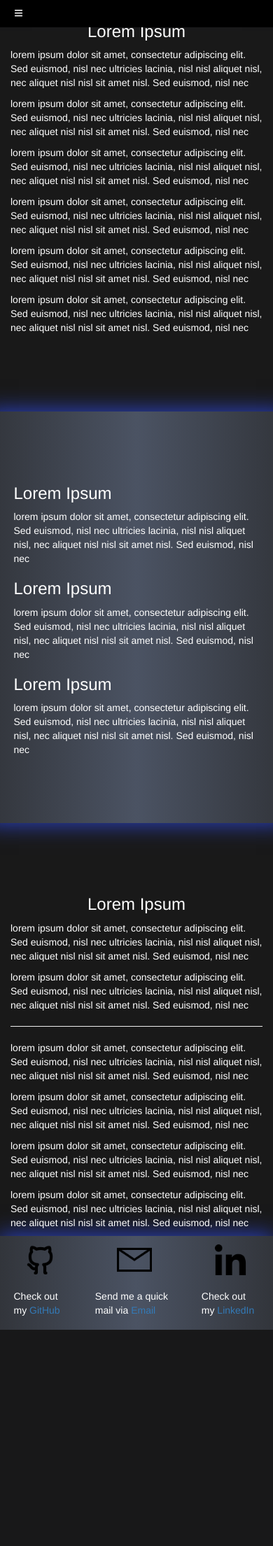
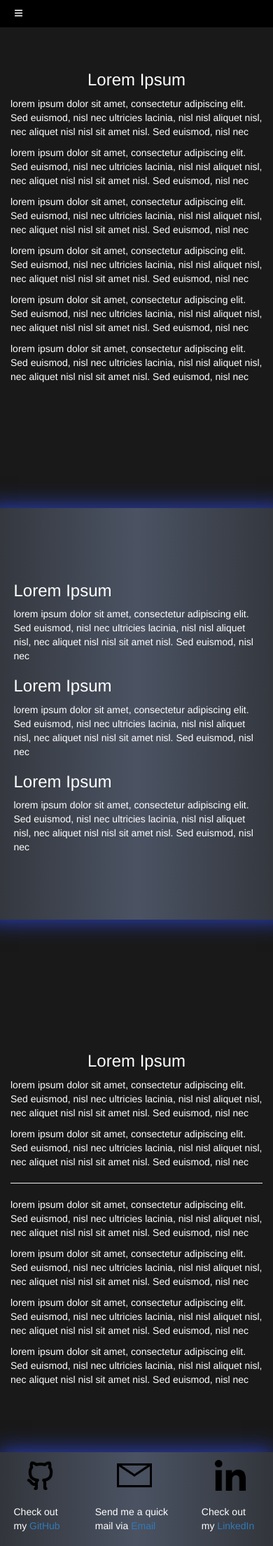
Before and after one commit to PeterZoet/Portfolio-Peter, a PHP site: page / in a window 390 px wide. Shown: the part 845-3054 px from the top of the page at 70% size. Before the commit the page ends 2745 px from the top, so only its background shows below. Run offline with PHP 8.4, Linux system fonts and the light colour scheme.

Commit message:
responsive

```diff
--- a/css/index.css
+++ b/css/index.css
@@ -5,7 +5,6 @@
     background-position:center;
     object-fit: cover;
     height: 100vh;
-    box-shadow: rgb(44, 68, 201) 0px 0px 30px 1px;
 }
 
 .coverText{
@@ -25,8 +24,8 @@
     flex-direction: column;
     justify-content: center;
     align-items: center;
-    height: 40vh;
-
+    margin-top: 10vh;
+    margin-bottom: 10vh;
 }
 .container2{
     box-shadow: rgb(44, 68, 201) 0px 0px 30px 1px;
@@ -59,10 +58,12 @@ span {
     color: #337ab79e;
     font-size: 100px;
     margin-left: -50px;
+    offset-anchor: 50% 50%;
 }
 span:hover{
     color: #337ab7;
 }
+
 
 @media screen and (max-width: 600px) {
     .container2 {
--- a/index.php
+++ b/index.php
@@ -27,11 +27,12 @@
             <a href='#content'><span>&#10137;</span></a>
         </div>
     </div>
+    <div id="content"></div>
     <?php
         include 'includes/header.php';
     ?>
        <!-- normal text -->
-      <div class="container" id="content" style="margin-top: 5vh;">
+      <div class="container" style="margin-top: 5vh;">
         <h3>Lorem Ipsum</h3>
         <div class="row">
           <div class="col-md-4">
```
